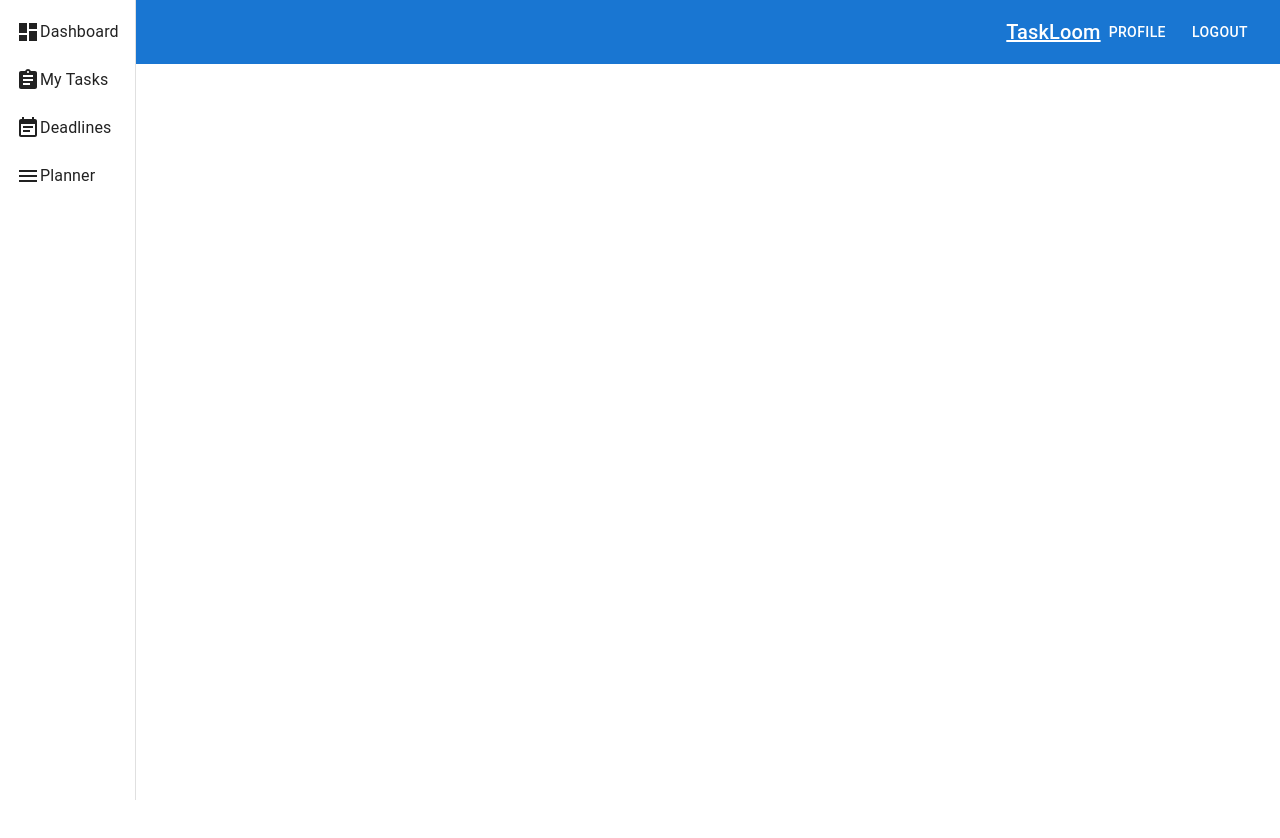
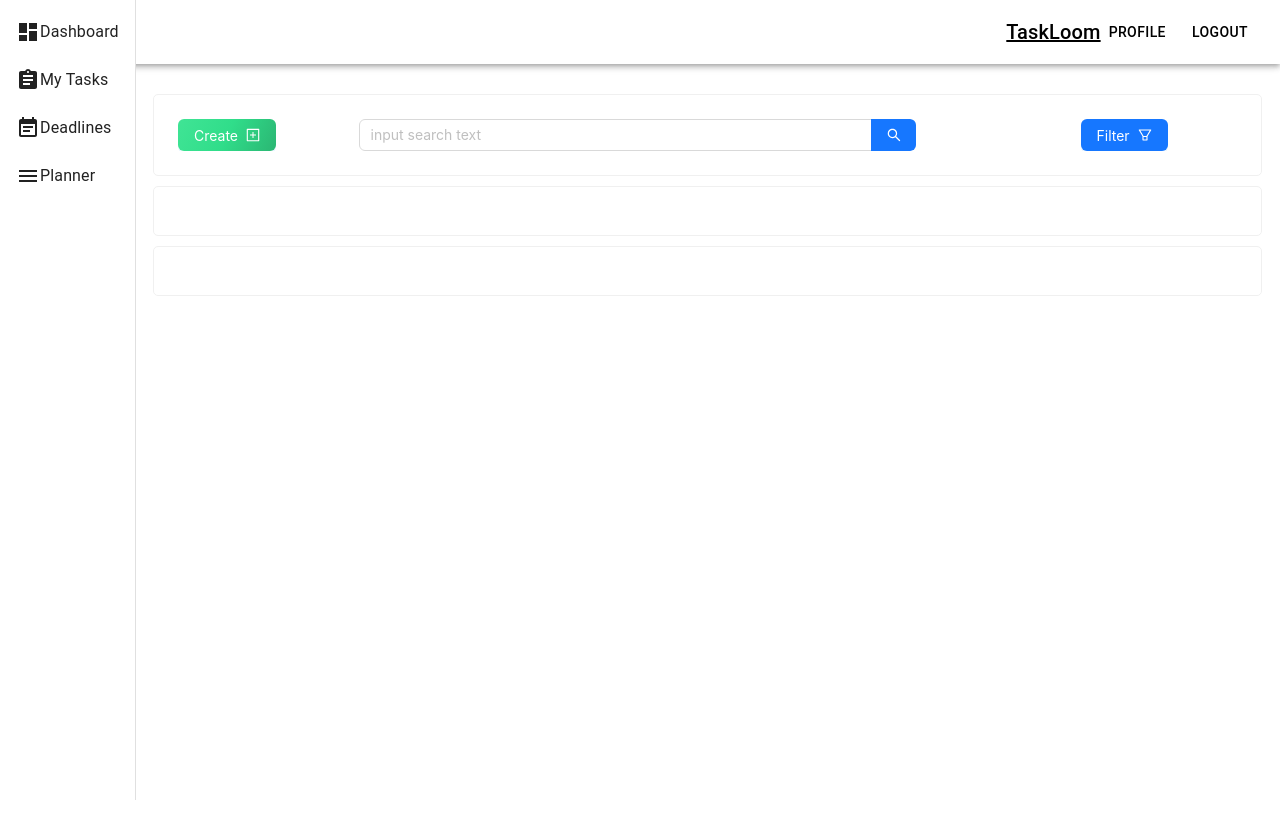
Before and after one commit to Aakashbaluoffical/TaskLoom, a React (Create React App) app in the folder UI/loom_ui/: page /my-tasks in a window 1280 px wide. Shown: the top 838 px of the page. Before the commit the page ends 800 px from the top, so only its background shows below. Built offline with nearby package versions, Linux system fonts and the light colour scheme.

Commit message:
My tasks UI integration on progress on 12MAY2024

```diff
--- a/UI/loom_ui/package.json
+++ b/UI/loom_ui/package.json
@@ -3,6 +3,7 @@
   "version": "0.1.0",
   "private": true,
   "dependencies": {
+    "@ant-design/icons": "^5.3.7",
     "@auth0/auth0-react": "^2.2.4",
     "@emotion/react": "^11.11.4",
     "@emotion/styled": "^11.11.5",
--- a/UI/loom_ui/src/App.js
+++ b/UI/loom_ui/src/App.js
@@ -19,6 +19,14 @@ import "./App.css";
 const useStyles = makeStyles({
   root: {
     display: "flex",
+    flexDirection: "row", // Arrange children in a row
+    minHeight: "100vh",
+  },
+  content: {
+    flex: 1, // Allow the content area to grow and fill the remaining space
+    padding: "20px", // Adjust padding as needed
+    marginLeft: "145px",
+    marginRight: "10px",
   },
 });
 
@@ -32,10 +40,11 @@ function App() {
         <Route
           path="/*"
           element={
+            <>
+              <TopBar />
               <div className={classes.root}>
-              <TopBar />
+                <Sidebar />
                 <div className={classes.content}>
-                <Sidebar />
                   <Routes>
                     <Route path="/dashboard" element={<Dashboard />} />
                     <Route path="/my-tasks" element={<MyTasks />} />
@@ -46,6 +55,7 @@ function App() {
                   </Routes>
                 </div>
               </div>
+            </>
           }
         />
       </Routes>
--- a/UI/loom_ui/src/components/MyTasks/MyTasks.jsx
+++ b/UI/loom_ui/src/components/MyTasks/MyTasks.jsx
@@ -1,7 +1,83 @@
 import React from "react";
+import { Row, Col, Card, Button, ConfigProvider, Input } from "antd";
+import { PlusSquareOutlined, FilterOutlined } from "@ant-design/icons";
+import { TinyColor } from "@ctrl/tinycolor";
+import "./styles.css";
 
-function MyTasks() {
-  return <div>MyTasks</div>;
-}
+const MyTasks = () => {
+  const { Search } = Input;
+
+  const colors3 = ["#40e495", "#30dd8a", "#2bb673"];
+  const getHoverColors = (colors) =>
+    colors.map((color) => new TinyColor(color).lighten(5).toString());
+  const getActiveColors = (colors) =>
+    colors.map((color) => new TinyColor(color).darken(5).toString());
+
+  const onSearch = (value, _e, info) => console.log(info?.source, value);
+
+  return (
+    <>
+      <Row gutter={24} style={{ display: "flex" }}>
+        <Card className="cardStyle">
+          <Row gutter={24}>
+            <Col span={4}>
+              <ConfigProvider
+                theme={{
+                  components: {
+                    Button: {
+                      colorPrimary: `linear-gradient(116deg,  ${colors3.join(
+                        ", "
+                      )})`,
+                      colorPrimaryHover: `linear-gradient(116deg, ${getHoverColors(
+                        colors3
+                      ).join(", ")})`,
+                      colorPrimaryActive: `linear-gradient(116deg, ${getActiveColors(
+                        colors3
+                      ).join(", ")})`,
+                      lineWidth: 0,
+                    },
+                  },
+                }}
+              >
+                <Button
+                  type="primary"
+                  size="medium"
+                  style={{ display: "flex", alignItems: "center" }}
+                >
+                  Create
+                  <PlusSquareOutlined />
+                </Button>
+              </ConfigProvider>
+            </Col>
+            <Col span={16}>
+              <Search
+                placeholder="input search text"
+                allowClear
+                onSearch={onSearch}
+                style={{ width: "80%" }}
+                enterButton
+              />
+            </Col>
+            <Col span={4}>
+              <Button
+                type="primary"
+                size="medium"
+                style={{
+                  display: "flex",
+                  alignItems: "center",
+                }}
+              >
+                Filter
+                <FilterOutlined />
+              </Button>
+            </Col>
+          </Row>
+        </Card>
+        <Card className="cardStyle"></Card>
+        <Card className="cardStyle"></Card>
+      </Row>
+    </>
+  );
+};
 
 export default MyTasks;
--- /dev/null
+++ b/UI/loom_ui/src/components/MyTasks/styles.css
@@ -0,0 +1,5 @@
+.cardStyle {
+  border-radius: 5px;
+  width: 100%;
+  margin-top: 10px;
+}
--- a/UI/loom_ui/src/components/TopBar/TopBar.jsx
+++ b/UI/loom_ui/src/components/TopBar/TopBar.jsx
@@ -94,8 +94,8 @@ const TopBar = () => {
   }, [countdown, logoutConfirmationOpen]);
 
   return (
-    <AppBar position="static">
-      <Toolbar style={{ justifyContent: "space-between" }}>
+    <AppBar position="static" style={{ backgroundColor: "#ffffff" }}>
+      <Toolbar style={{ justifyContent: "space-between", color: "#000000" }}>
         <div style={{ flex: 1 }} />
         <Typography
           variant="h6"
```
Also changed, not shown: 1 other file (tests, documents, lock files or other folders). Lines whose indentation alone changed are shown as unchanged.
